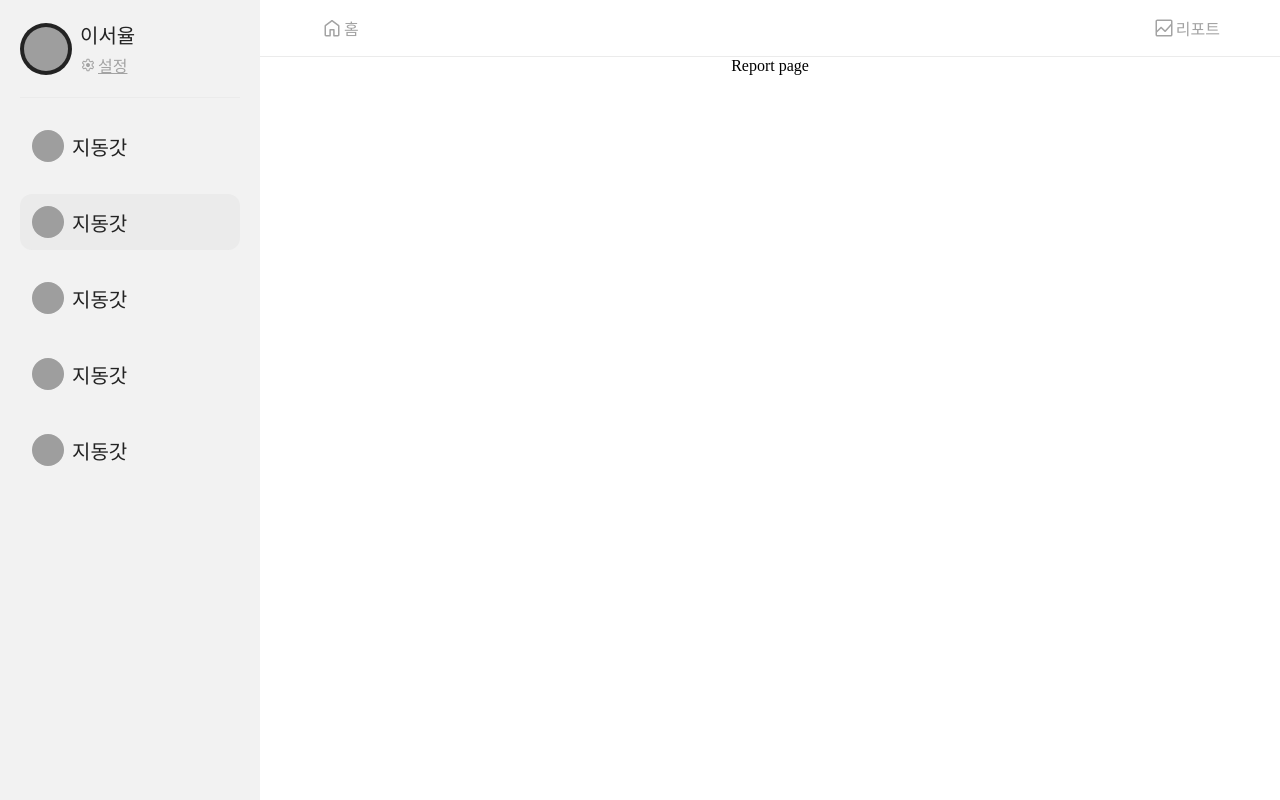
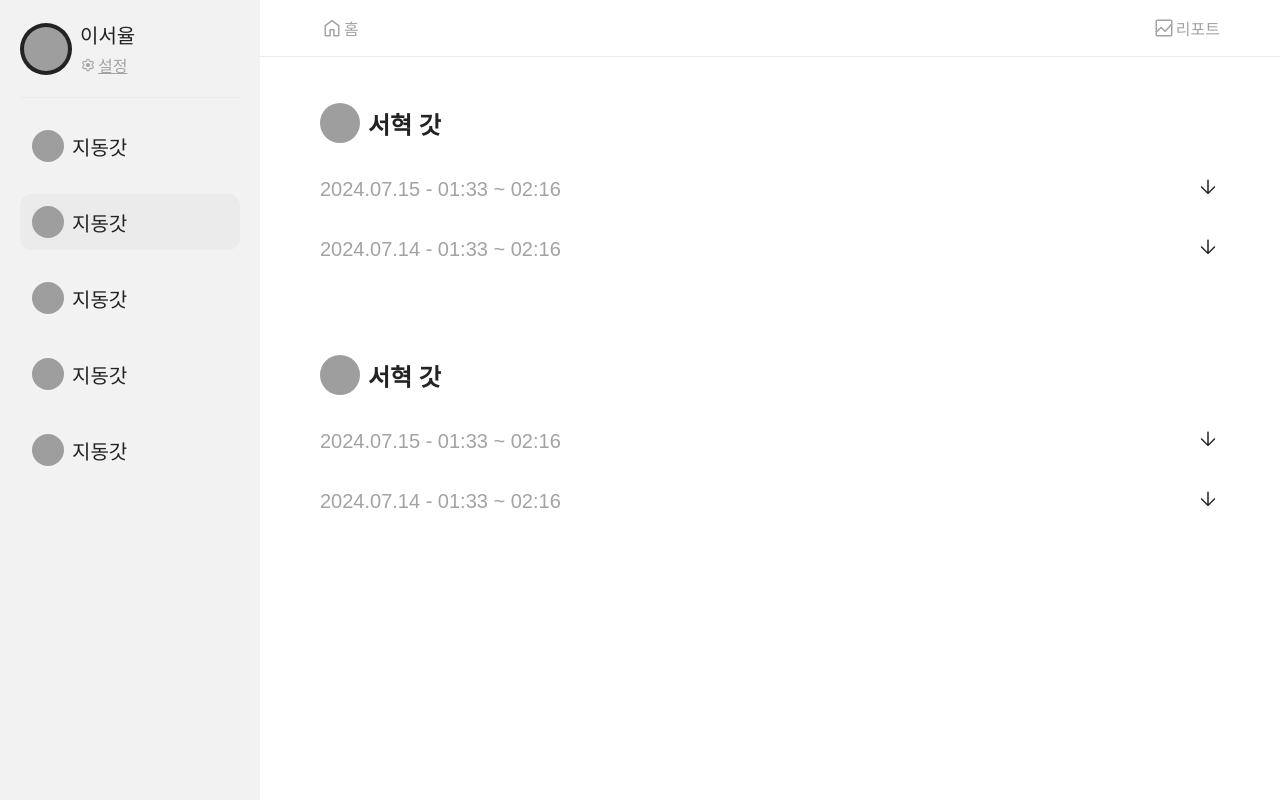
Before and after one commit to zegiha/tomo-frontend, a React (Vite) app: page /report in a window 1280 px wide. Built offline with nearby package versions, Linux system fonts and the light colour scheme; grey boxes are pictures that could not be loaded; a web font is replaced by a local one.

Commit message:
design: report page

```diff
--- a/src/assets/icons/index.ts
+++ b/src/assets/icons/index.ts
@@ -4,6 +4,7 @@ import HomeIcon from "@assets/icons/homeIcon.svg?react";
 import ReportIcon from "@assets/icons/reportIcon.svg?react"
 import VoiceBtnIcon from "@assets/icons/voiceBtn.svg?react";
 import VoiceRecBtnIcon from "@assets/icons/voiceRecBtn.svg?react";
+import ArrowIcon from "@assets/icons/arrowIcon.svg?react"
 
 export {
   SettingIcon,
@@ -11,5 +12,6 @@ export {
   HomeIcon,
   ReportIcon,
   VoiceBtnIcon,
-  VoiceRecBtnIcon
+  VoiceRecBtnIcon,
+  ArrowIcon,
 }
--- a/src/components/atomic/rowAndColumns/Col.tsx
+++ b/src/components/atomic/rowAndColumns/Col.tsx
@@ -64,6 +64,7 @@ export const Col0 = createColComponent({ gap: 0 });
 export const Col4 = createColComponent({ gap: 4 });
 export const Col8 = createColComponent({ gap: 8 });
 export const Col12 = createColComponent({ gap: 12 });
-export const Col20 = createColComponent({ gap: 20 })
+export const Col20 = createColComponent({ gap: 20 });
+export const Col22 = createColComponent({ gap: 22 });
 export const Col32 = createColComponent({ gap: 32 });
 export const Col92 = createColComponent({ gap: 92 });
--- a/src/components/report/ReportChat.tsx
+++ b/src/components/report/ReportChat.tsx
@@ -2,49 +2,28 @@ import {Col12, Col20} from "@components/atomic/rowAndColumns/Col.tsx";
 import {Row12} from "@components/atomic/rowAndColumns/Row.tsx";
 import ChatBox from "@components/chat/ChatBox.tsx";
 
-const chatData = [
-  {
-    isMine: false,
-    profileImgUrl: "https://r2.etty.dev/bb.jpg",
-    messages: [
-      {
-        id: "1",
-        formattedText: "Lorem ipsum dolor amet sit?",
-      },
-      {
-        id: "2",
-        formattedText: "Lorem ipsum dolor amet sit?",
-      }
-    ]
-  },
-  {
-    isMine: true,
-    profileImgUrl: "https://r2.etty.dev/bb.jpg",
-    messages: [
-      {
-        id: "1",
-        formattedText: "Lorem ipsum dolor amet sit?",
-        formattedCorrectText: "Lorem ipsum do l or amet sit?",
-        formattedCorrectPronounceText: "발음 발음 입숨 발음 발음 발음 발음",
-      },
-      {
-        id: "2",
-        formattedText: "Lorem ipsum dolor amet sit?",
-      }
-    ]
-  },
-]
+interface messageType {
+  id: string;
+  formattedText: string,
+  formattedCorrectText?: string,
+  formattedCorrectPronounceText?: string,
+}
+interface chatData {
+  isMine: boolean,
+  profileImageURL: string,
+  messages: Array<messageType>
+}
 
-function ReportChat() {
+function ReportChat({chatData}: {chatData: Array<chatData>}) {
   return (
     <Col12 width="100%">
       <Col20 width="100%" border="2px solid var(--gray600)" borderBottom="2px solid var(--gray600)" padding="20px 8px 20px 20px" borderRadius={12}>
         <div style={{maxHeight: "340px", overflowY: "scroll", paddingRight: "20px"}}>
           {chatData.map((v, i) =>
-            <ChatBox key={i} isMine={v.isMine} profileImgUrl={v.profileImgUrl} messages={v.messages}/>
+            <ChatBox key={i} isMine={v.isMine} profileImgUrl={v.profileImageURL} messages={v.messages}/>
           )}
           {chatData.map((v, i) =>
-            <ChatBox key={i} isMine={v.isMine} profileImgUrl={v.profileImgUrl} messages={v.messages}/>
+            <ChatBox key={i} isMine={v.isMine} profileImgUrl={v.profileImageURL} messages={v.messages}/>
           )}
         </div>
       </Col20>
--- a/src/pages/Home.tsx
+++ b/src/pages/Home.tsx
@@ -35,6 +35,39 @@ function RecentlyTalkedCharacter() {
 
 
 
+const chatData = [
+  {
+    isMine: false,
+    profileImageURL: "https://r2.etty.dev/bb.jpg",
+    messages: [
+      {
+        id: "1",
+        formattedText: "Lorem ipsum dolor amet sit?",
+      },
+      {
+        id: "2",
+        formattedText: "Lorem ipsum dolor amet sit?",
+      }
+    ]
+  },
+  {
+    isMine: true,
+    profileImageURL: "https://r2.etty.dev/bb.jpg",
+    messages: [
+      {
+        id: "1",
+        formattedText: "Lorem ipsum dolor amet sit?",
+        formattedCorrectText: "Lorem ipsum do l or amet sit?",
+        formattedCorrectPronounceText: "발음 발음 입숨 발음 발음 발음 발음",
+      },
+      {
+        id: "2",
+        formattedText: "Lorem ipsum dolor amet sit?",
+      }
+    ]
+  },
+];
+
 function LastReport() {
   return (
     <Col32>
@@ -47,7 +80,9 @@ function LastReport() {
           fluency: 53,
         }}
       />
-      <ReportChat />
+      <ReportChat
+        chatData={chatData}
+      />
     </Col32>
   );
 }
--- a/src/pages/Report.tsx
+++ b/src/pages/Report.tsx
@@ -1,7 +1,266 @@
-function Report() {
+import React, {useState} from "react";
+import {Col92, Col32, Col22} from "@components/atomic/rowAndColumns/Col.tsx";
+import {Row8, RowSpacebetween} from "@components/atomic/rowAndColumns/Row.tsx";
+import {ArrowIcon} from "@assets/icons";
+import {ReportScore, ReportChat} from "@components/report";
+
+
+
+function CharacterDescription({characterImageURL, characterName}: {characterImageURL: string,  characterName: string}) {
   return (
-    <div>Report page</div>
+    <Row8 alignItems="center">
+      <img src={characterImageURL} alt={`${characterName} profile image`} style={{width: "40px", height: "40px", borderRadius: "20px"}} />
+      <span className="text-s-24">{characterName}</span>
+    </Row8>
   );
 }
 
+
+
+function DateReportList({date, children}: {date: string, children: React.ReactNode}) {
+  const [isOpen, setIsOpen] = useState(false);
+
+  return (
+    <Col22 width="100%">
+      <RowSpacebetween alignItems="center">
+        <span className="text-m-20" style={{color: "var(--gray800)"}}>{date}</span>
+        <div onClick={() => {
+          setIsOpen(!isOpen);
+          console.log("???");
+        }}>
+          <ArrowIcon
+            width={24}
+            height={24}
+            style={{transform: `rotate(${isOpen ? 180 : 0}deg)`}}
+          />
+        </div>
+
+      </RowSpacebetween>
+      {isOpen && children}
+    </Col22>
+  );
+}
+
+
+
+function Report() {
+  return (
+    <Col92
+      width="100%"
+      maxWidth="900px"
+      padding="46px 0"
+    >
+        {dummy.map((v, i) => {
+          return (
+            <Col32 key={i} width="100%">
+              <CharacterDescription
+                characterImageURL={v.characterImageURL}
+                characterName={v.characterName}
+              />
+              {v.reportData.map(v => {
+                return (
+                  <DateReportList date={v.date} key={v.date}>
+                    <ReportScore {...v.reportScore}/>
+                    <ReportChat chatData={v.chatData}/>
+                  </DateReportList>
+                );
+              })}
+            </Col32>
+          );
+        })}
+    </Col92>
+  );
+}
+
+
+
 export default Report;
+
+
+
+const dummy = [
+  {
+    characterName: "서혁 갓",
+    characterImageURL: "https://r2.etty.dev/bb.jpg",
+    reportData: [
+      {
+        date: "2024.07.15 - 01:33 ~ 02:16",
+        reportScore: {
+          allScore: 92,
+          subScore: {
+            accuracy: 16,
+            completeness: 74,
+            fluency: 23,
+          }
+        },
+        chatData: [
+          {
+            isMine: false,
+            profileImageURL: "https://r2.etty.dev/bb.jpg",
+            messages: [
+              {
+                id: "1",
+                formattedText: "Lorem ipsum dolor amet sit?",
+              },
+              {
+                id: "2",
+                formattedText: "Lorem ipsum dolor amet sit?",
+              }
+            ]
+          },
+          {
+            isMine: true,
+            profileImageURL: "https://r2.etty.dev/bb.jpg",
+            messages: [
+              {
+                id: "1",
+                formattedText: "Lorem ipsum dolor amet sit?",
+                formattedCorrectText: "Lorem ipsum do l or amet sit?",
+                formattedCorrectPronounceText: "발음 발음 입숨 발음 발음 발음 발음",
+              },
+              {
+                id: "2",
+                formattedText: "Lorem ipsum dolor amet sit?",
+              }
+            ]
+          },
+        ],
+      },
+      {
+        date: "2024.07.14 - 01:33 ~ 02:16",
+        reportScore: {
+          allScore: 92,
+          subScore: {
+            accuracy: 16,
+            completeness: 74,
+            fluency: 23,
+          }
+        },
+        chatData: [
+          {
+            isMine: false,
+            profileImageURL: "https://r2.etty.dev/bb.jpg",
+            messages: [
+              {
+                id: "1",
+                formattedText: "Lorem ipsum dolor amet sit?",
+              },
+              {
+                id: "2",
+                formattedText: "Lorem ipsum dolor amet sit?",
+              }
+            ]
+          },
+          {
+            isMine: true,
+            profileImageURL: "https://r2.etty.dev/bb.jpg",
+            messages: [
+              {
+                id: "1",
+                formattedText: "Lorem ipsum dolor amet sit?",
+                formattedCorrectText: "Lorem ipsum do l or amet sit?",
+                formattedCorrectPronounceText: "발음 발음 입숨 발음 발음 발음 발음",
+              },
+              {
+                id: "2",
+                formattedText: "Lorem ipsum dolor amet sit?",
+              }
+            ]
+          },
+        ],
+      },
+    ],
+  },
+  {
+    characterName: "서혁 갓",
+    characterImageURL: "https://r2.etty.dev/bb.jpg",
+    reportData: [
+      {
+        date: "2024.07.15 - 01:33 ~ 02:16",
+        reportScore: {
+          allScore: 92,
+          subScore: {
+            accuracy: 16,
+            completeness: 74,
+            fluency: 23,
+          }
+        },
+        chatData: [
+          {
+            isMine: false,
+            profileImageURL: "https://r2.etty.dev/bb.jpg",
+            messages: [
+              {
+                id: "1",
+                formattedText: "Lorem ipsum dolor amet sit?",
+              },
+              {
+                id: "2",
+                formattedText: "Lorem ipsum dolor amet sit?",
+              }
+            ]
+          },
+          {
+            isMine: true,
+            profileImageURL: "https://r2.etty.dev/bb.jpg",
+            messages: [
+              {
+                id: "1",
+                formattedText: "Lorem ipsum dolor amet sit?",
+                formattedCorrectText: "Lorem ipsum do l or amet sit?",
+                formattedCorrectPronounceText: "발음 발음 입숨 발음 발음 발음 발음",
+              },
+              {
+                id: "2",
+                formattedText: "Lorem ipsum dolor amet sit?",
+              }
+            ]
+          },
+        ],
+      },
+      {
+        date: "2024.07.14 - 01:33 ~ 02:16",
+        reportScore: {
+          allScore: 92,
+          subScore: {
+            accuracy: 16,
+            completeness: 74,
+            fluency: 23,
+          }
+        },
+        chatData: [
+          {
+            isMine: false,
+            profileImageURL: "https://r2.etty.dev/bb.jpg",
+            messages: [
+              {
+                id: "1",
+                formattedText: "Lorem ipsum dolor amet sit?",
+              },
+              {
+                id: "2",
+                formattedText: "Lorem ipsum dolor amet sit?",
+              }
+            ]
+          },
+          {
+            isMine: true,
+            profileImageURL: "https://r2.etty.dev/bb.jpg",
+            messages: [
+              {
+                id: "1",
+                formattedText: "Lorem ipsum dolor amet sit?",
+                formattedCorrectText: "Lorem ipsum do l or amet sit?",
+                formattedCorrectPronounceText: "발음 발음 입숨 발음 발음 발음 발음",
+              },
+              {
+                id: "2",
+                formattedText: "Lorem ipsum dolor amet sit?",
+              }
+            ]
+          },
+        ],
+      },
+    ],
+  },
+];
```
Also changed, not shown: src/assets/icons/arrowIcon.svg (added).
